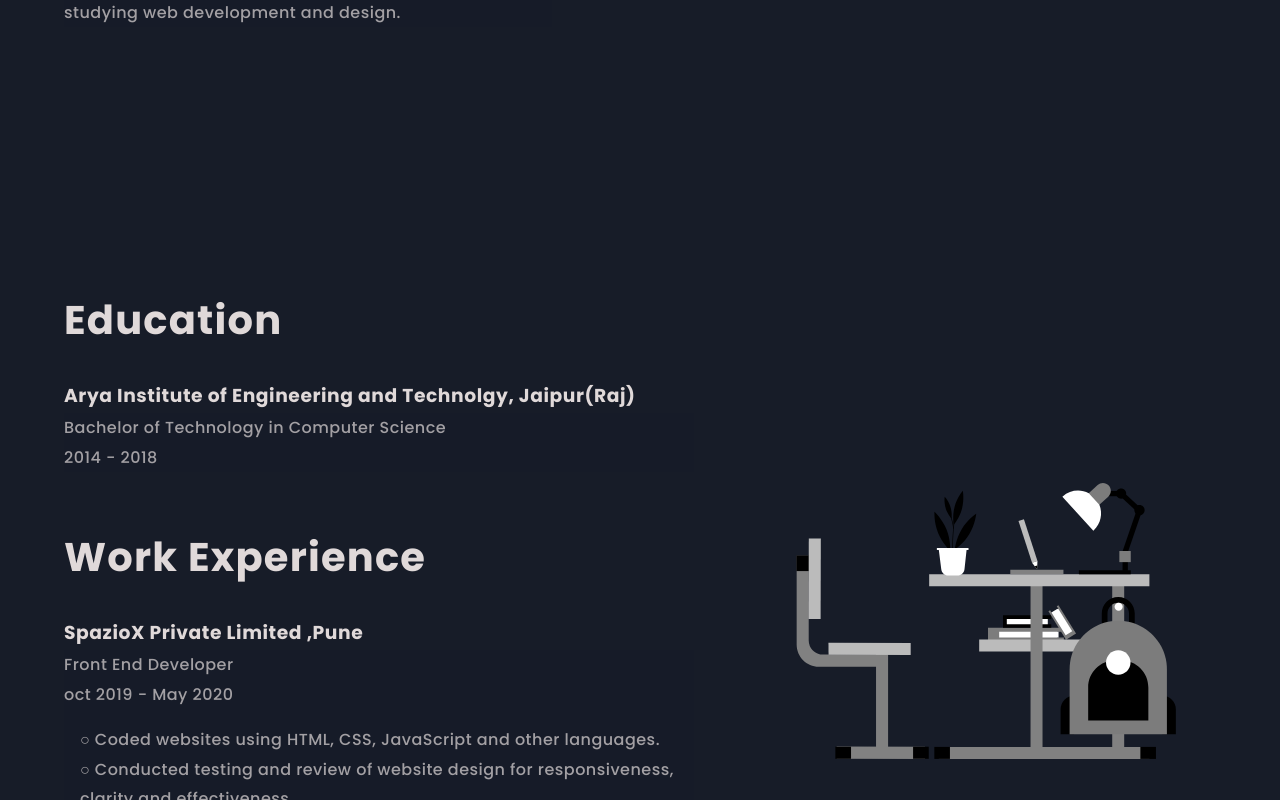
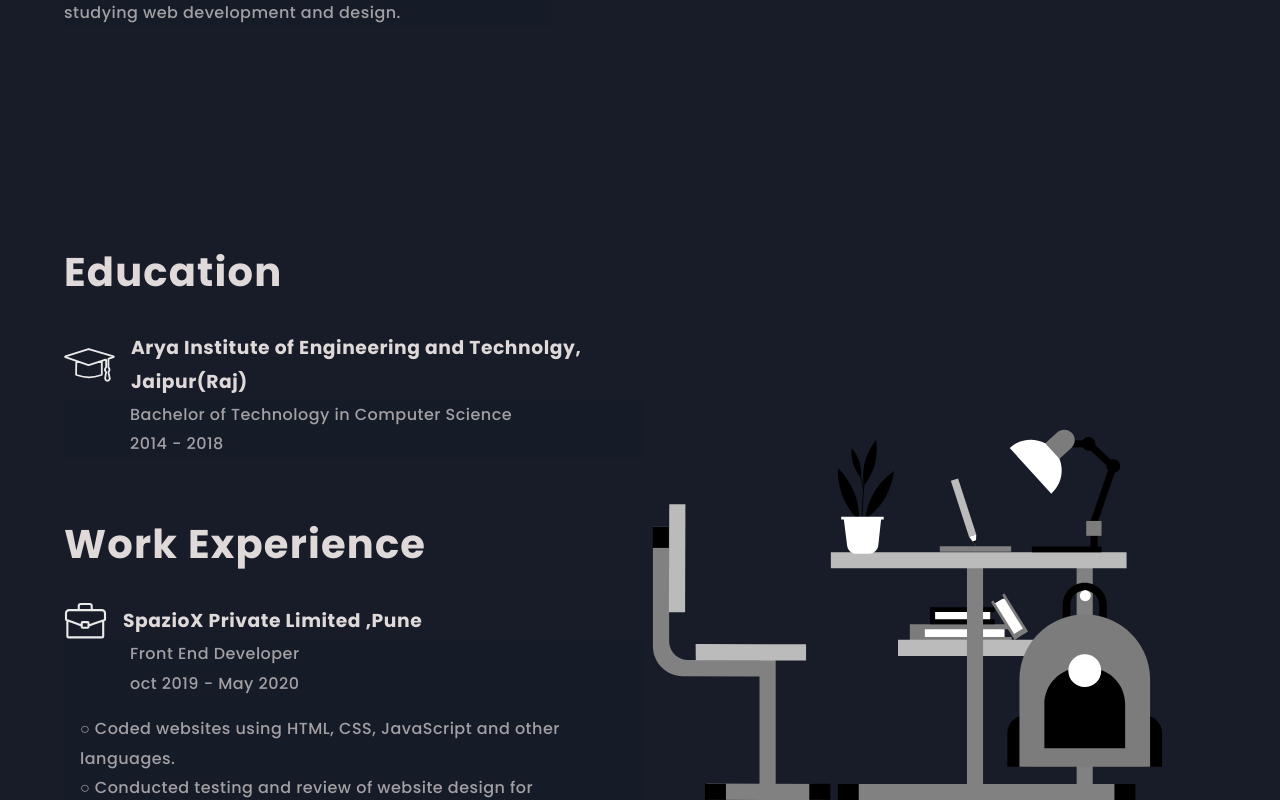
Before and after one commit to AnkitVasita/portfolio, a React (Create React App) app: page / in a window 1280 px wide. Shown: the part 880-1680 px from the top of the page. Built offline with nearby package versions, Linux system fonts and the light colour scheme; a web font is replaced by a local one.

Commit message:
changes styles

```diff
--- a/src/components/About/About.css
+++ b/src/components/About/About.css
@@ -34,7 +34,7 @@
 
 @media (min-width: 992px) and (max-width: 1380px) {
   .about-body {
-    padding: 4rem 4rem 9rem 4rem;
+    padding: 4rem 4rem 6rem 4rem;
   }
   .about-description > h2 {
     font-size: 3.3rem;
--- a/src/components/Education/Education.css
+++ b/src/components/Education/Education.css
@@ -5,7 +5,7 @@
   flex-direction: row;
   justify-content: center;
   align-items: center;
-  padding: 4rem;
+  padding: 4rem 4rem 6rem 4rem;
   font-family: var(--primaryFont);
 }
 
@@ -26,6 +26,18 @@
   animation: 1s ease 0.2s 1 normal forwards running check;
   margin-bottom: 2rem;
 }
+.edu-icon {
+  display: flex;
+  flex-direction: row;
+  justify-content: flex-start;
+  align-items: center;
+}
+
+.edu-icon h3 {
+  line-height: 184.69%;
+  letter-spacing: 0.03em;
+  margin-left: 1rem;
+}
 
 .my-education {
   width: 100%;
@@ -44,6 +56,8 @@
   line-height: 184.69%;
   letter-spacing: 0.03em;
   font-family: var(--primaryFont);
+  padding-left: 4.125rem;
+
   opacity: 0.7;
 }
 
@@ -55,12 +69,6 @@
 .edu-border {
   margin-top: 1rem;
   border: 1px solid rgb(224, 217, 217);
-}
-
-.edu-img img {
-  width: 100%;
-  padding-left: 6rem;
-  /* flex: 0.35; */
 }
 
 @media (min-width: 992px) and (max-width: 1380px) {
@@ -76,6 +84,14 @@
   .edu-img {
     display: none;
   }
+  .edu-icon img {
+    /* width: 10% !important; */
+    display: none;
+  }
+
+  .edu-icon h3 {
+    margin-left: 0;
+  }
 
   .edu-edu {
     width: 100%;
@@ -85,8 +101,12 @@
     line-height: 129.69%;
     letter-spacing: 0.03em;
   }
+  .edu-edu h3 {
+    font-size: 0.95rem;
+  }
   .my-education p {
     font-size: 0.95rem;
+    padding-left: 0;
   }
   .edu-edu :nth-child(2) :nth-child(5) {
     padding-left: 0;
--- a/src/components/Education/Education.js
+++ b/src/components/Education/Education.js
@@ -1,6 +1,10 @@
 import { useContext } from "react";
 import "./Education.css";
 import { ThemeContext } from "../../contexts/ThemeContext";
+import eduImgWhite from "../../assets/svg/education/eduImgWhite.svg";
+import eduImgBlack from "../../assets/svg/education/eduImgBlack.svg";
+import expImgWhite from "../../assets/svg/experience/expImgWhite.svg";
+import expImgBlack from "../../assets/svg/experience/expImgBlack.svg";
 
 function Education() {
   const { theme } = useContext(ThemeContext);
@@ -9,14 +13,30 @@ function Education() {
       <div className="edu-edu">
         <div className="my-education">
           <h1>Education</h1>
-          <h3>Arya Institute of Engineering and Technolgy, Jaipur(Raj)</h3>
+          <div className="edu-icon" style={{ backgroundColor: theme.primary }}>
+            {" "}
+            <img
+              src={theme.type === "dark" ? eduImgBlack : eduImgWhite}
+              // style={{ width: "30%" }}
+              alt=""
+            />
+            <h3>Arya Institute of Engineering and Technolgy, Jaipur(Raj)</h3>
+          </div>
+
           <p>Bachelor of Technology in Computer Science</p>
           <p>2014 - 2018</p>
           {/* <div className="edu-border"></div> */}
         </div>
         <div className="my-education">
           <h1>Work Experience</h1>
-          <h3>SpazioX Private Limited ,Pune</h3>
+          <div className="edu-icon">
+            <img
+              src={theme.type === "dark" ? expImgBlack : expImgWhite}
+              alt=""
+            />
+            <h3>SpazioX Private Limited ,Pune</h3>
+          </div>
+
           <p>Front End Developer</p>
           <p>oct 2019 - May 2020 </p>
           <p>
--- a/src/components/Skill/Skill.css
+++ b/src/components/Skill/Skill.css
@@ -9,7 +9,7 @@
 }
 
 .education-description {
-  padding: 4rem;
+  padding: 4rem 4rem 6rem 4rem;
 }
 
 .education_skill {
```
